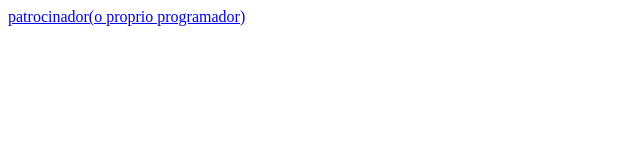
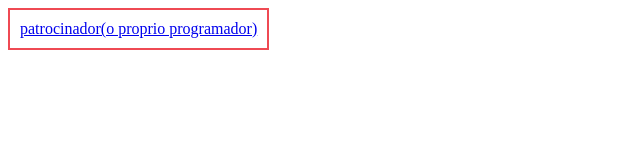
Before and after one commit to amiigus/amiigus.github.io, a plain HTML site: page parcerias.html in a window 1280 px wide. Shown: the whole page, without its empty margins (0-640 px from the left). Drawn offline with Linux system fonts and the light colour scheme.

Commit message:
Update parcerias.html
Signed-off-by: amiigus <murilo.226321@alunosatc.edu.br>

```diff
--- a/parcerias.html
+++ b/parcerias.html
@@ -1,8 +1,9 @@
 <html>
   <head>
     <title>parcerias</title>
-  </head>
-  <body>
+      <link rel="stylesheet" type="text/css" href="stylesheet.css" media="screen" />
+        </head>
+      <body>
     <a href='https://discord.gg/Pn5cEAeV'class="botao">patrocinador(o proprio programador)</a>
   </body>
 </html>
```
